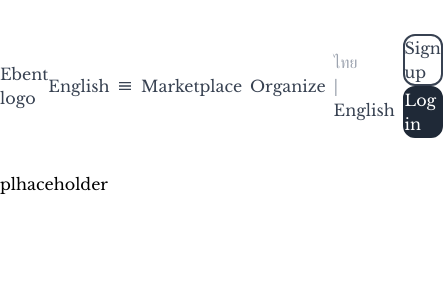
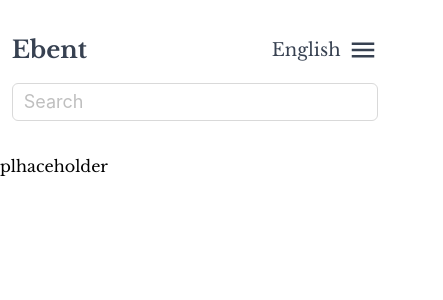
Before and after one commit to WTCHAI/Ebent, a Next.js app: page / in a window 390 px wide. Shown: the top 300 px of the page, 443 px wide, since content can reach past the window. Built offline with nearby package versions, Linux system fonts and the light colour scheme.

Commit message:
Re Ui navbar & Responsive design

```diff
--- a/src/app/layout.tsx
+++ b/src/app/layout.tsx
@@ -16,7 +16,10 @@ export const metadata: Metadata = {
 export default function RootLayout({children,}: {children: React.ReactNode}) {
   return (
     <html lang="en">
-      <body className={Libre.className}>{children}</body>
+      <body className={Libre.className}>
+
+        {children}
+      </body>
     </html>
   )
 }
--- a/src/components/navigator/navigation.tsx
+++ b/src/components/navigator/navigation.tsx
@@ -4,11 +4,13 @@ import React, { useState , useEffect } from 'react'
 
 import { useLanguage } from '@/context/language'
 
+import Link from 'next/link'
 
-import Link from 'next/link'
+import { Input } from 'antd';
 
 import { IoMdMenu } from "react-icons/io";
 import { IoWalletOutline } from "react-icons/io5";
+import { FiSearch } from "react-icons/fi";
 
 
 type Props = {}
@@ -27,40 +29,54 @@ export default function Navigation({}: Props) {
     })
 
     return (
-        <section className='w-full'>
-            <div className='flex flex-row w-full items-center justify-between py-[4vh] mobile:px-[3vw] text-gray-700 font-medium md:text-lg lg:text-xl   lg:px-[3vw] xl:px-[6vw] '>
-                <>
-                    <Link href="/">
-                        Ebent logo
+        <header className='flex flex-col w-full py-[4vh] gap-y-[2vh]'>
+            <div className='flex flex-row w-full items-center justify-between mobile:px-[3vw] text-gray-700 font-medium md:text-lg lg:text-xl sm:px-[5vw] xl:px-[6vw] '>
+                <ul className='flex flex-row gap-x-[2vw] items-center'>
+                    <li>
+                        <Link href='/'>
+                            <h1 className='font-bold text-2xl'>
+                                Ebent
+                            </h1>
                         </Link>
-                </>
-                <ul className='flex flex-row gap-x-[2vw] lg:gap-x-[3vw] items-center '>
-                    {/* responsive handle < sm */}
-                    <li className='sm:flex md:hidden '>
+                    </li>
+                    <li className='mobile:hidden lg:flex '>
+                        <Input
+                            prefix={<FiSearch className=''/>}
+                            placeholder="Search"
+                            className='w-[20vw] rounded-full text-base pr-[1.5vw] font-light gap-x-[0.5vw]'
+                        />
+                    </li>
+                </ul>
+
+                <div className='flex flex-row lg:gap-x-[3vw] items-center '>
+                    {/* responsive handle < md */}
+                    <ul className='mobile:flex md:hidden flex-row items-center gap-x-[2vw] '>
+                        <li className=' '>
                             <button
                                 onClick={(e)=>{
                                     e.preventDefault()
                                     setCurrentLanguage(currentLanguage === 'th' ? 'en' : 'th')
                                 }}
                             >
-                        <h1 className='hover:opacity-75'>
+                            <h1 className='hover:opacity-75 text-lg'>
                                 {currentLanguage === 'th' ? keyWord['language'][0] : keyWord['language'][1] }
                             </h1>
                             </button>
                         </li>
-                    <li className='sm:flex md:hidden '>
-                        <span className=''>
+                        <li className=' '>
+                            <span className='text-3xl'>
                                 <IoMdMenu/>
                             </span>
                         </li>
-                    {/* responsive handle < sm */}
-
-                    <li className='mobile:hidden md:flex'>
+                    </ul>
+                    {/* responsive handle > md */}
+                    <ul className='mobile:hidden md:flex items-center md:text-base gap-x-[2vw]'>
+                        <li className=''>
                             <Link href='/marketplace'>
                                 <h1 className='lg:text-xl md:text-base'>Marketplace</h1>
                             </Link>
                         </li>
-                    <li className='mobile:hidden md:flex flex-row gap-x-[1vw]'>
+                        <li className='flex flex-row gap-x-[1vw]'>
                             <Link href='/benefit'>
                                 <h1 className='lg:text-xl md:text-base'>Organize</h1>
                             </Link>
@@ -89,11 +105,6 @@ export default function Navigation({}: Props) {
                         {
                             !isLoggedin &&
                             <li className='mobile:hidden md:flex gap-x-[1vw]'>
-                            <Link href='/signup' className=''>
-                                <h1 className='font-normal text-gray-700 border-solid border-2 border-gray-700 rounded-xl lg:px-[1.5vw] lg:py-[0.5vh] hover:border-gray-500 hover:text-gray-500'>
-                                    {currentLanguage === 'th' ? keyWord['signUp'][0] : keyWord['signUp'][1]}
-                                </h1>
-                            </Link>
                                 <Link href='/signin' className=''>
                                     <h1 className='font-light text-white bg-gray-800 border-solid border-2 border-gray-800 rounded-xl lg:px-[1.5vw] lg:py-[0.5vh] sm: hover:opacity-85'>
                                         {currentLanguage === 'th' ? keyWord['signIn'][0] : keyWord['signIn'][1]}
@@ -110,12 +121,20 @@ export default function Navigation({}: Props) {
                                 </Link>
                             </li>
                         }
+                    </ul>
 
 
 
-                </ul>
 
                 </div>
-        </section>
+
+            </div>
+            <div className='mobile:flex lg:hidden mobile:px-[3vw] sm:px-[5vw]'>
+                <Input
+                    className='text-lg'
+                    placeholder='Search'
+                />
+            </div>
+        </header>
     )
 }
--- a/tailwind.config.ts
+++ b/tailwind.config.ts
@@ -13,7 +13,11 @@ const config: Config = {
         'gradient-conic':
           'conic-gradient(from 180deg at 50% 50%, var(--tw-gradient-stops))',
       },
+      screens:{
+        mobile : '0px'
+      }
     },
+
   },
   plugins: [],
 }
```
Lines whose indentation alone changed are shown as unchanged.
